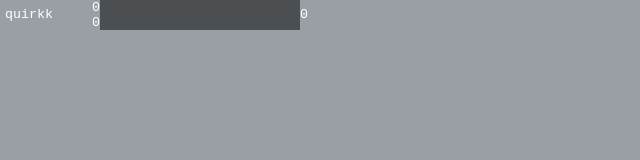
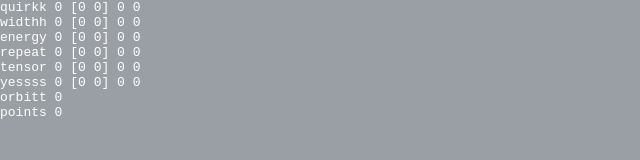
Before and after one commit to rdbartlett/fractal-tree-node, a website: page index.html in a window 1280 px wide. Shown: the whole page, without its empty margins (0-640 px from the left). Drawn offline with Linux system fonts and the light colour scheme.

Commit message:
Revert "build graph"
This reverts commit abe6c8f01392d407cce11021c51204c0ba72b924.

```diff
--- a/index.html
+++ b/index.html
@@ -7,7 +7,7 @@ visualise ranges
 <html>
   <head>
     <style>
-      #canvas{
+      canvas{
         /*background: #9a9fa5;*/
         background: #000;
         background: rgb(154, 159, 165);
@@ -17,91 +17,30 @@ visualise ranges
       body{
         margin: 0;
         padding: 0;
-        color: white;
-        font-family: monospace;
-        font-size: 10pt;
       }
       #stateReader{
         position: absolute;
         top: 0;
-        visibility: hidden;
+        color: white;
+        font-family: monospace;
       }
       #stateReader ul{
         list-style: none;
         margin: 0;
         padding: 0;
       }
-      #stateReader li{
-        height: 30px;
-      }
-
-      .readerWrap{
-        position: absolute;
-        top: 0;
-      }
-      .reader{
-        position: relative;
-      }
-      .readerLeft{
-        position: absolute;
-        top: 0;
-        left: 0;
-        width: 100px;
-        height: 30px;
-      }
-      .attrLabel{
-        position: absolute;
-        top: 7px;
-        left: 5px;
-      }
-      .max{
-        position: absolute;
-        top: 0;
-        right: 0;
-      }
-      .min{
-        position: absolute;
-        bottom: 0;
-        right: 0;
-      }
-      .readerGraph{
-        position: absolute;
-        top: 0;
-        left: 100px;
-        width: 200px;
-        height: 30px;
-        background: rgba(0,0,0,0.5);
-      }
-      .readerRight{
-        position: absolute;
-        top: 7px;
-        width: 50px;
-        left: 300px;
-        height: 30px;
-
-      }
     </style>
   </head>
   <body>
     <canvas id="canvas">
     </canvas>
-    <div class="readerWrap">
-      <div class="reader" id="quirkk">
-        <div class="readerLeft">
-          <div class="attrLabel">quirkk</div>
-          <div class="max" id="quirkkHigh">0</div>
-          <div class="min" id="quirkkLow">0</div>
-        </div>
-        <canvas class="readerGraph" id="readerQuirkk"></canvas>
-        <div class="readerRight" id="quirkkPeriod">0
-        </div>
-      </div>
-    </div>
     <div id="stateReader">
       <ul>
-        <li>
-          quirkk
+        <li>quirkk
           <span id="quirkkState">0</span>
+          [<span id="quirkkLow">0</span>
+          <span id="quirkkHigh">0</span>]
+          <span id="quirkkPeriod">0</span>
           <span id="quirkkDelta">0</span>
         </li>
         <li>widthh
--- a/index.js
+++ b/index.js
@@ -5,7 +5,6 @@ var rangesMgmt = require('./js/rangesMgmt')
 rangesMgmt.init();
 
 var ui = require('./js/ui')
-ui.init()
 
 var drawCanvas = require('./js/drawCanvas')
 drawCanvas.setRoot();
--- a/js/rangesMgmt.js
+++ b/js/rangesMgmt.js
@@ -6,7 +6,7 @@ const attrs = [ 'quirkk', 'widthh', 'energy', 'repeat', 'tensor', 'yessss' ]
 
 function init(){
   ranges = {
-    quirkk: {low: 7, high: 10,   period: 90},
+    quirkk: {low: 7, high: 7,   period: 90},
     widthh: {low: 19, high: 19, period: 90},
     energy: {low: 1, high: 1,   period: 90},
     repeat: {low: 1, high: 1,   period: 10},
```
Also changed, not shown: js/ui.js (+1 -32 lines).
